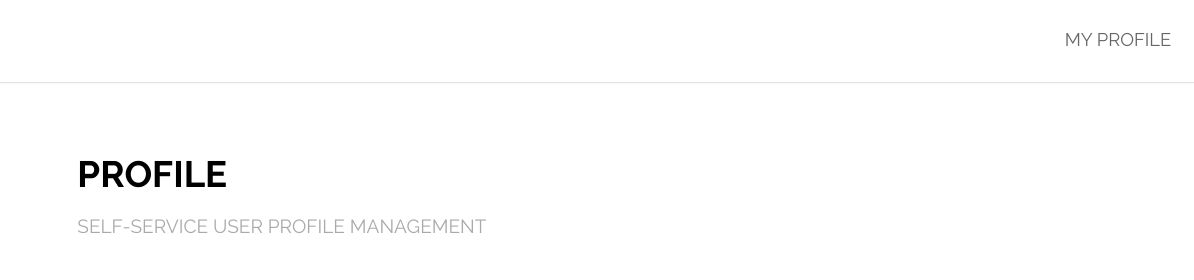
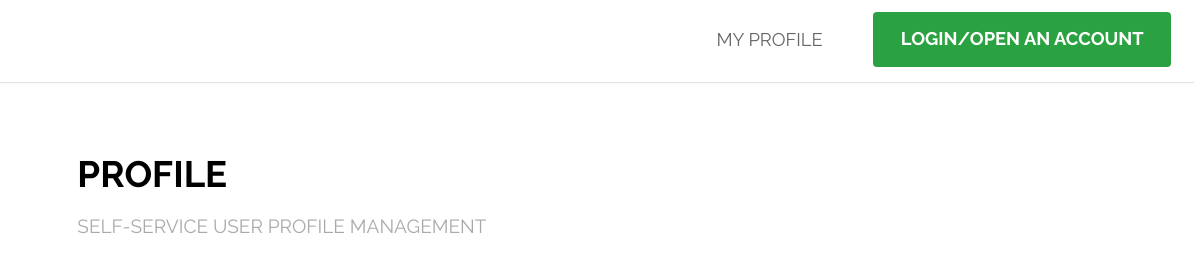
Before and after one commit to greggpingidentity/gdc, a plain HTML site: page profile.html in a window 1280 px wide. Shown: the top 280 px of the page, 86-1280 px from the left. Drawn offline with nearby package versions, Linux system fonts and the light colour scheme; no server answers.

Commit message:
Update profile.html

```diff
--- a/profile.html
+++ b/profile.html
@@ -21,11 +21,7 @@
 				<nav id="nav">
 					<ul>
 						<li><a href="profile.html">My Profile</a></li>
-						<!--<li><a href="#" id="authbutton">SignOff</a></li> -->
-
-
-
-
+						<li><a href="#" id="authbutton">Login/Open an Account</a></li>
 					</ul>
 				</nav>
 			</header>
@@ -221,6 +217,7 @@
 			</script>
 			<script>
 				$(document).ready(function () {
+					session();
 					console.log("Page ready function");
 					console.log("hide otp div");
 					$('#otpDiv').hide();
```
